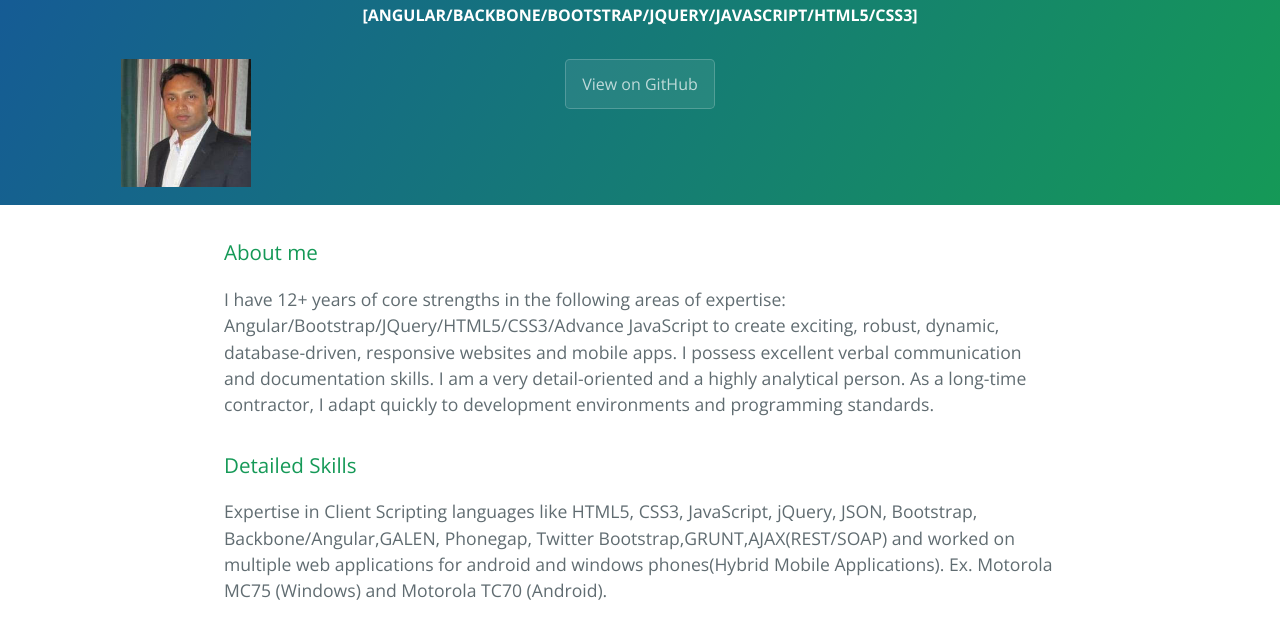
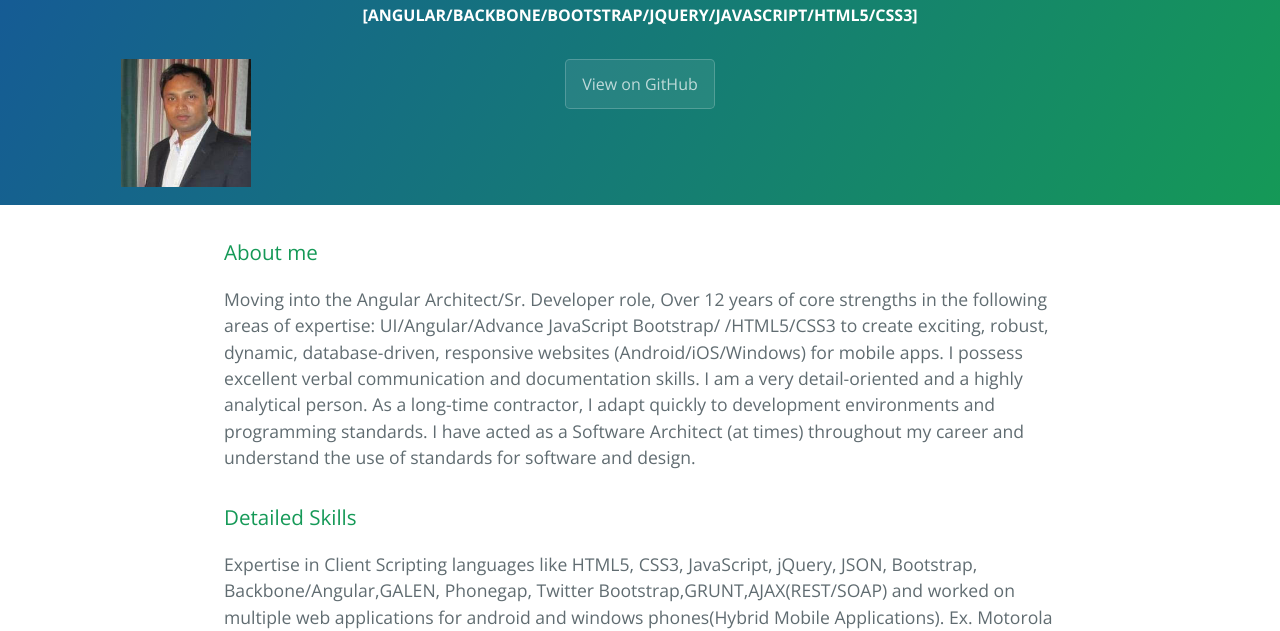
Before and after one commit to brijeshbala82/AngularJS, a plain HTML site: page index.html in a window 1280 px wide. Shown: the part 176-807 px from the top of the page. Drawn offline with nearby package versions, Linux system fonts and the light colour scheme.

Commit message:
Update index.html

```diff
--- a/index.html
+++ b/index.html
@@ -31,7 +31,7 @@
       <h3>
 <a id="welcome-to-github-pages" class="anchor" href="#welcome-to-github-pages" aria-hidden="true"><span aria-hidden="true" class="octicon octicon-link"></span></a>About me</h3>
 
-<p>I have 12+ years of core strengths in the following areas of expertise: Angular/Bootstrap/JQuery/HTML5/CSS3/Advance JavaScript to create exciting, robust, dynamic, database-driven, responsive websites and mobile apps. I possess excellent verbal communication and documentation skills. I am a very detail-oriented and a highly analytical person. As a long-time contractor, I adapt quickly to development environments and programming standards.
+<p>Moving into the Angular Architect/Sr. Developer role, Over 12 years of core strengths in the following areas of expertise: UI/Angular/Advance JavaScript Bootstrap/ /HTML5/CSS3 to create exciting, robust, dynamic, database-driven, responsive websites (Android/iOS/Windows) for mobile apps. I possess excellent verbal communication and documentation skills. I am a very detail-oriented and a highly analytical person. As a long-time contractor, I adapt quickly to development environments and programming standards. I have acted as a Software Architect (at times) throughout my career and understand the use of standards for software and design.
 </p>
 
 <h3>
```
